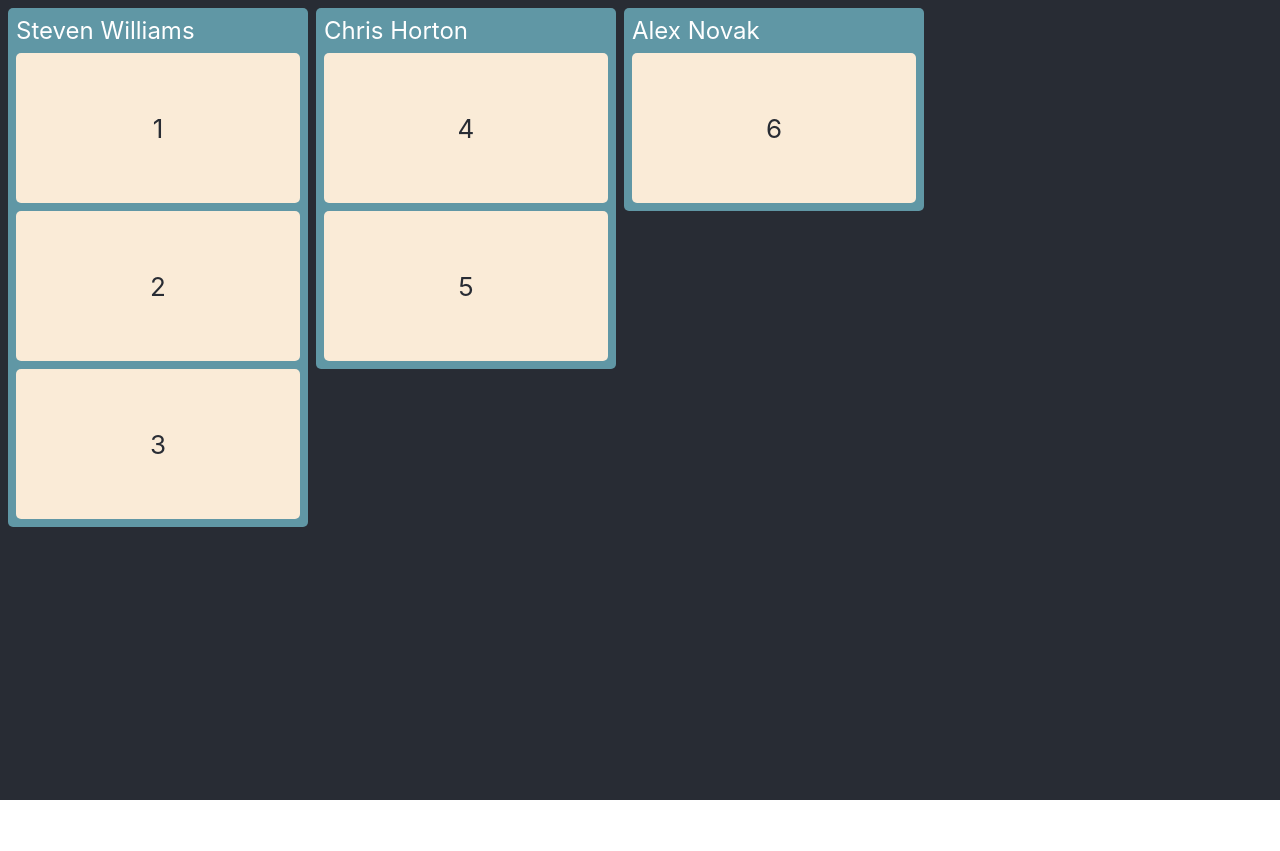
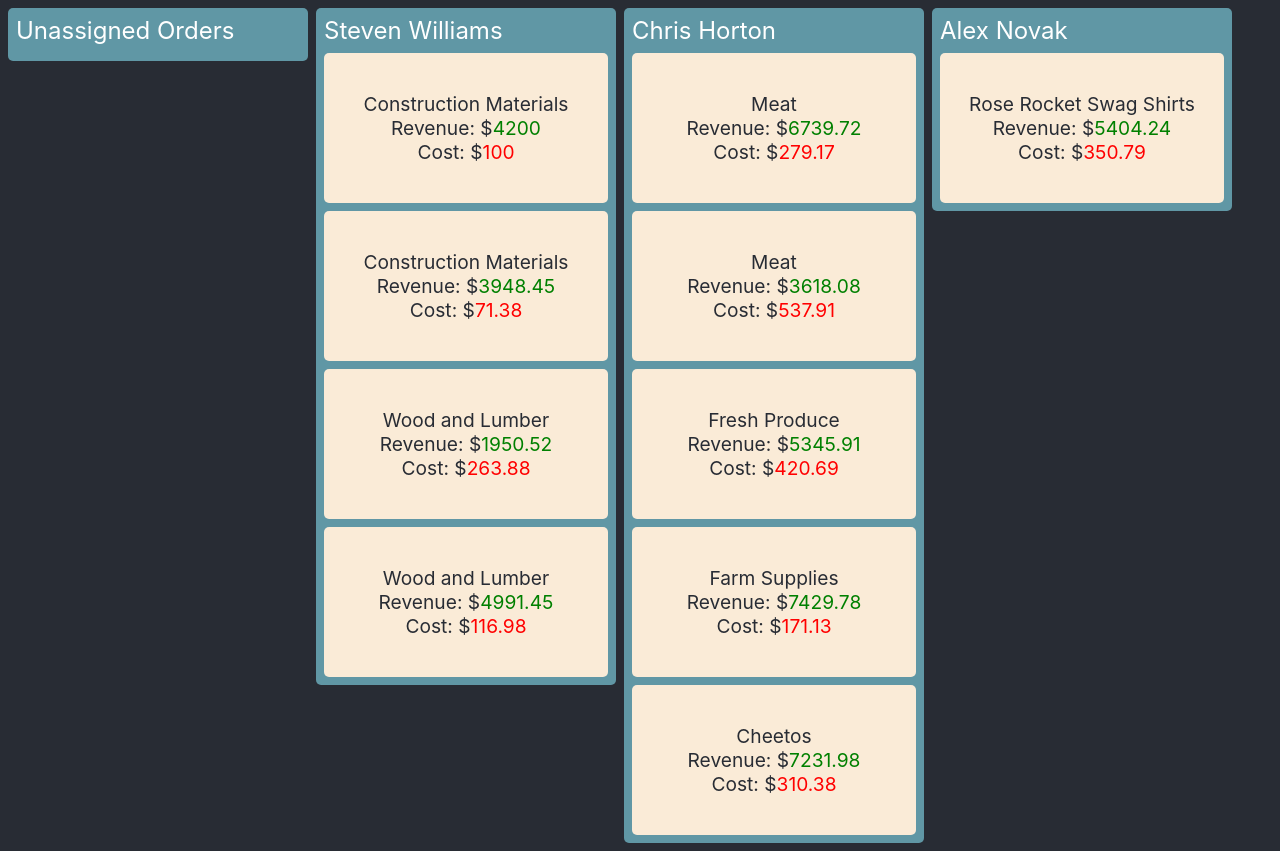
Before and after one commit to hyuntony/Driver-Assignment-App, a React (Create React App) app in the folder client/: page / in a window 1280 px wide. Before the commit the page ends 800 px from the top, so only its background shows below. Built offline with nearby package versions, Linux system fonts and the light colour scheme.

Commit message:
implement dummy data to the drag and drop nodes

```diff
--- a/client/src/App.css
+++ b/client/src/App.css
@@ -48,6 +48,7 @@
   display: flex;
   justify-content: center;
   align-items: center;
+  flex-direction: column;
 }
 .dnd-item:not(:last-of-type) {
   margin-bottom: .5rem;
--- a/client/src/App.js
+++ b/client/src/App.js
@@ -3,9 +3,85 @@ import './App.css';
 import DriverOrder from './components/Driver-Order';
 
 const data = [
-  {title: 'Steven Williams', items: ['1', '2', '3']},
-  {title: 'Chris Horton', items: ['4', '5']},
-  {title: 'Alex Novak', items: ['6']}
+  {
+    fullname: 'Unassigned Orders',
+    orders: []
+  },
+  {
+    fullname: 'Steven Williams',
+    orders: [
+      {
+        id: 1,
+        description: 'Construction Materials',
+        revenue: 4200.00,
+        cost: 100.00
+      },
+      {
+        id: 2,
+        description: 'Construction Materials',
+        revenue: 3948.45,
+        cost: 71.38
+      },
+      {
+        id: 3,
+        description: 'Wood and Lumber',
+        revenue: 1950.52,
+        cost: 263.88
+      },
+      {
+        id: 4,
+        description: 'Wood and Lumber',
+        revenue: 4991.45,
+        cost: 116.98
+      },
+    ],
+  },
+  {
+    fullname: 'Chris Horton',
+    orders: [
+      {
+        id: 5,
+        description: 'Meat',
+        revenue: 6739.72,
+        cost: 279.17
+      },
+      {
+        id: 6,
+        description: 'Meat',
+        revenue: 3618.08,
+        cost: 537.91
+      },
+      {
+        id: 7,
+        description: 'Fresh Produce',
+        revenue: 5345.91,
+        cost: 420.69
+      },
+      {
+        id: 8,
+        description: 'Farm Supplies',
+        revenue: 7429.78,
+        cost: 171.13
+      },
+      {
+        id: 9,
+        description: 'Cheetos',
+        revenue: 7231.98,
+        cost: 310.38
+      },
+    ],
+  },
+  {
+    fullname: 'Alex Novak',
+    orders: [
+      {
+        id: 10,
+        description: 'Rose Rocket Swag Shirts',
+        revenue: 5404.24,
+        cost: 350.79
+      }
+    ]
+  }
 ]
 
 function App() {
--- a/client/src/components/Driver-Order.jsx
+++ b/client/src/components/Driver-Order.jsx
@@ -24,7 +24,7 @@ function DriverOrder({data}) {
       console.log("TARGET IS NOT THE SAME");
       setList(oldList => {
         let newList = JSON.parse(JSON.stringify(oldList));
-        newList[params.driverI].items.splice(params.orderI, 0, newList[currentItem.driverI].items.splice(currentItem.orderI, 1)[0])
+        newList[params.driverI].orders.splice(params.orderI, 0, newList[currentItem.driverI].orders.splice(currentItem.orderI, 1)[0])
         dragItem.current = params
         return newList
       })
@@ -51,22 +51,24 @@ function DriverOrder({data}) {
     <div className="drag-drop">
           {list.map((driver, driverI) => (
             <div
-              key={driver.title}
+              key={driver.fullname}
               className="dnd-group"
-              onDragEnter={dragging && !driver.items.length?(e) => handleDragEnter(e, {driverI, orderI: 0}):null}
+              onDragEnter={dragging && !driver.orders.length?(e) => handleDragEnter(e, {driverI, orderI: 0}):null}
               onDragOver={(e) => {e.preventDefault()}}
             >
-              <div className="group-title">{driver.title}</div>
-              {driver.items.map((order, orderI) => (
+              <div className="group-title">{driver.fullname}</div>
+              {driver.orders.map((order, orderI) => (
                 <div
                   draggable
                   onDragOver={(e) => {e.preventDefault()}}
                   onDragStart={(e) => {handleDragStart(e, {driverI, orderI})}}
                   onDragEnter={dragging?(e) => {handleDragEnter(e, {driverI, orderI})}:null}
-                  key={order}
+                  key={order.id}
                   className={dragging?getStyles({driverI, orderI}):"dnd-item"}
                 >
-                  {order}
+                  <div>{order.description}</div>
+                  <div>Revenue: $<span style={{ color: 'green' }}>{order.revenue}</span></div>
+                  <div>Cost: $<span style={{ color: 'red' }}>{order.cost}</span></div>
                 </div>
               ))}
             </div>
```
